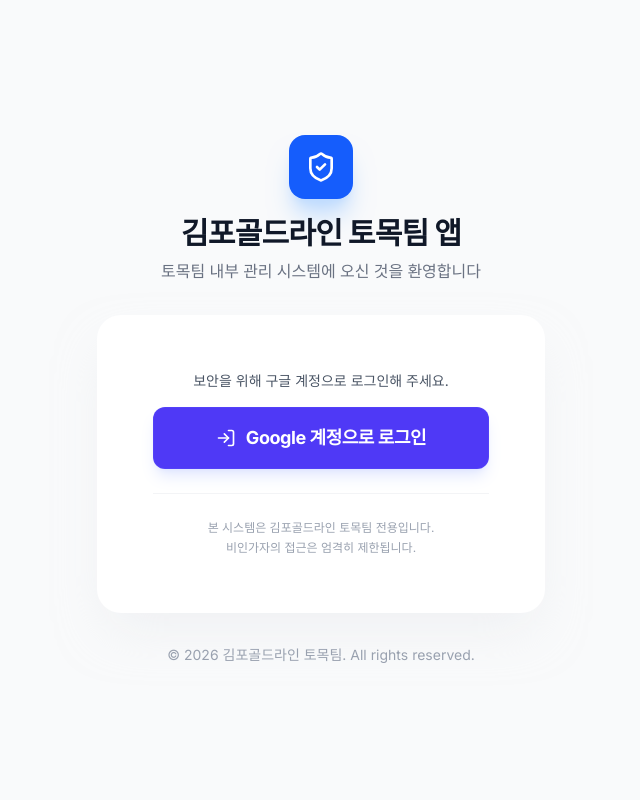
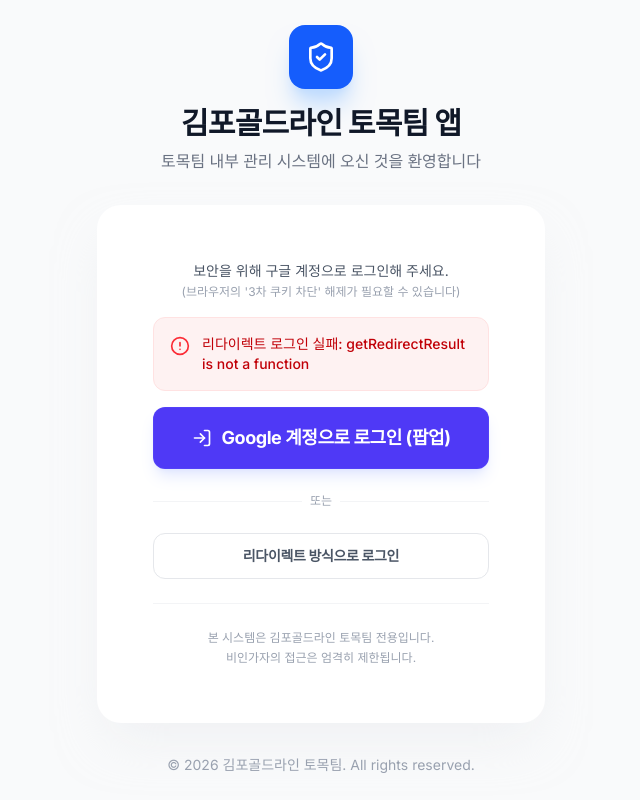
Before and after one commit to sunk418-cmd/goldline-app, a React (Vite) app: page / in a window 1280 px wide. Shown: the whole page, without its empty margins (319-959 px from the left). Built offline with nearby package versions, Linux system fonts and the light colour scheme; no server answers; the database is empty.

Commit message:
실험용

```diff
--- a/src/App.tsx
+++ b/src/App.tsx
@@ -62,6 +62,21 @@
   const [allowedUsers, setAllowedUsers] = useState<AllowedUser[]>([]);
 
   useEffect(() => {
+    // Check for redirect result on mount
+    const checkRedirect = async () => {
+      try {
+        const { getRedirectResult } = await import('firebase/auth');
+        const result = await getRedirectResult(auth);
+        if (result) {
+          showToast('success', '리다이렉트 로그인이 완료되었습니다!');
+        }
+      } catch (error: any) {
+        console.error("Redirect summary error:", error);
+        setLoginError(`리다이렉트 로그인 실패: ${error.message}`);
+      }
+    };
+    checkRedirect();
+
     const unsubscribe = onAuthStateChanged(auth, async (firebaseUser) => {
       if (firebaseUser) {
         // 1. Hardcoded emergency owner (Compare with lowercase)
@@ -185,8 +200,30 @@
       showToast('success', '로그인이 완료되었습니다!');
     } catch (error: any) {
       console.error("Login detail error:", error);
-      setLoginError(error.message);
-      showToast('error', `로그인 실패: ${error.code}`);
+
+      let message = "로그인에 실패했습니다.";
+      if (error.code === 'auth/popup-blocked') {
+        message = "팝업이 차단되었습니다. 브라우저 설정을 확인해주세요.";
+      } else if (error.code === 'auth/internal-error' || error.message.includes('invalid-action-code')) {
+        message = "브라우저 설정에서 '3차 쿠키 차단'을 해제하거나 '리다이렉트 로그인'을 시도해주세요.";
+      } else {
+        message = `로그인 실패: ${error.code || error.message}`;
+      }
+
+      setLoginError(message);
+      showToast('error', message);
+    }
+  };
+
+  const handleLoginRedirect = async () => {
+    setLoginError(null);
+    try {
+      showToast('info', 'Google 로그인 페이지로 이동합니다...');
+      await signInWithRedirect(auth, googleProvider);
+    } catch (error: any) {
+      console.error("Redirect Login error:", error);
+      setLoginError(`리다이렉트 로그인 실패: ${error.message}`);
+      showToast('error', '로그인 페이지 이동 실패');
     }
   };
 
@@ -212,7 +249,7 @@
   if (!user) {
     return (
       <>
-        <Login onLogin={handleLogin} error={loginError} />
+        <Login onLogin={handleLogin} onLoginRedirect={handleLoginRedirect} error={loginError} />
         <ToastContainer toasts={toasts} onClose={removeToast} />
       </>
     );
--- a/src/firebase.ts
+++ b/src/firebase.ts
@@ -46,6 +46,9 @@
 export const storage = getStorage(app, firebaseConfig.storageBucket || undefined);
 storage.maxOperationRetryTime = 10000; // 10 seconds max retry time
 export const googleProvider = new GoogleAuthProvider();
+googleProvider.setCustomParameters({
+  prompt: 'select_account'
+});
 
 // Validation test
 async function testConnection() {
--- a/src/index.css
+++ b/src/index.css
@@ -8,7 +8,11 @@
 
 @layer base {
   body {
-    @apply font-sans text-slate-900 bg-slate-50/50 antialiased selection:bg-indigo-100 selection:text-indigo-900;
+    @apply font-sans text-slate-900 bg-slate-50/50 antialiased;
+  }
+
+  ::selection {
+    @apply bg-indigo-100 text-indigo-900;
   }
 
   h1, h2, h3, h4, h5, h6 {
@@ -22,12 +26,13 @@
   }
 
   .sophisticated-shadow {
-    @apply shadow-[0_8px_30px_rgb(0,0,0,0.04)];
+    @apply shadow-[0_8px_30px_rgba(0,0,0,0.04)];
   }
 
   .no-scrollbar::-webkit-scrollbar {
     display: none;
   }
+
   .no-scrollbar {
     -ms-overflow-style: none;
     scrollbar-width: none;
--- a/src/pages/Login.tsx
+++ b/src/pages/Login.tsx
@@ -6,10 +6,11 @@
 
 interface LoginProps {
   onLogin: () => Promise<void>;
+  onLoginRedirect: () => Promise<void>;
   error?: string | null;
 }
 
-export default function Login({ onLogin, error }: LoginProps) {
+export default function Login({ onLogin, onLoginRedirect, error }: LoginProps) {
   const [isLoading, setIsLoading] = useState(false);
 
   const handleLogin = async () => {
@@ -42,7 +43,8 @@
           <div className="space-y-6">
             <div className="space-y-4">
               <p className="text-sm text-center text-gray-600">
-                보안을 위해 구글 계정으로 로그인해 주세요.
+                보안을 위해 구글 계정으로 로그인해 주세요.<br/>
+                <span className="text-xs text-gray-400">(브라우저의 '3차 쿠키 차단' 해제가 필요할 수 있습니다)</span>
               </p>
 
               {error && (
@@ -58,7 +60,20 @@
                 className="w-full py-4 text-lg"
                 leftIcon={<LogIn className="w-5 h-5" />}
               >
-                Google 계정으로 로그인
+                Google 계정으로 로그인 (팝업)
+              </Button>
+
+              <div className="relative py-2">
+                <div className="absolute inset-0 flex items-center"><span className="w-full border-t border-gray-100"></span></div>
+                <div className="relative flex justify-center text-xs uppercase"><span className="bg-white px-2 text-gray-400">또는</span></div>
+              </div>
+
+              <Button
+                variant="outline"
+                onClick={onLoginRedirect}
+                className="w-full py-3 text-sm border-gray-200 text-gray-600 hover:bg-gray-50 hover:text-gray-900"
+              >
+                리다이렉트 방식으로 로그인
               </Button>
             </div>
 
--- a/src/services/geminiService.ts
+++ b/src/services/geminiService.ts
@@ -4,10 +4,12 @@
 
 export async function askGemini(question: string, context: string | { trackMaintenanceReg: string, maintenanceGuide: string, trackInspectionReg: string }) {
   // Use VITE_GEMINI_API_KEY from environment variables for security
-  const apiKey = import.meta.env.VITE_GEMINI_API_KEY;
+  // Check both VITE_ and non-VITE just in case (though Vite typically needs VITE_)
+  const apiKey = import.meta.env.VITE_GEMINI_API_KEY || import.meta.env.GEMINI_API_KEY;
 
   if (!apiKey) {
-    throw new Error("Gemini API key is missing. Please ensure VITE_GEMINI_API_KEY is defined in your .env file and restart the dev server.");
+    console.error("Gemini API key is missing. Check your environment variables.");
+    throw new Error("Gemini API 키가 설정되지 않았습니다. 배포 환경의 환경 변수(VITE_GEMINI_API_KEY)를 확인해 주세요.");
   }
 
   const ai = new GoogleGenAI({ apiKey });
```
Also changed, not shown: 1 other file (tests, documents, lock files or other folders).
